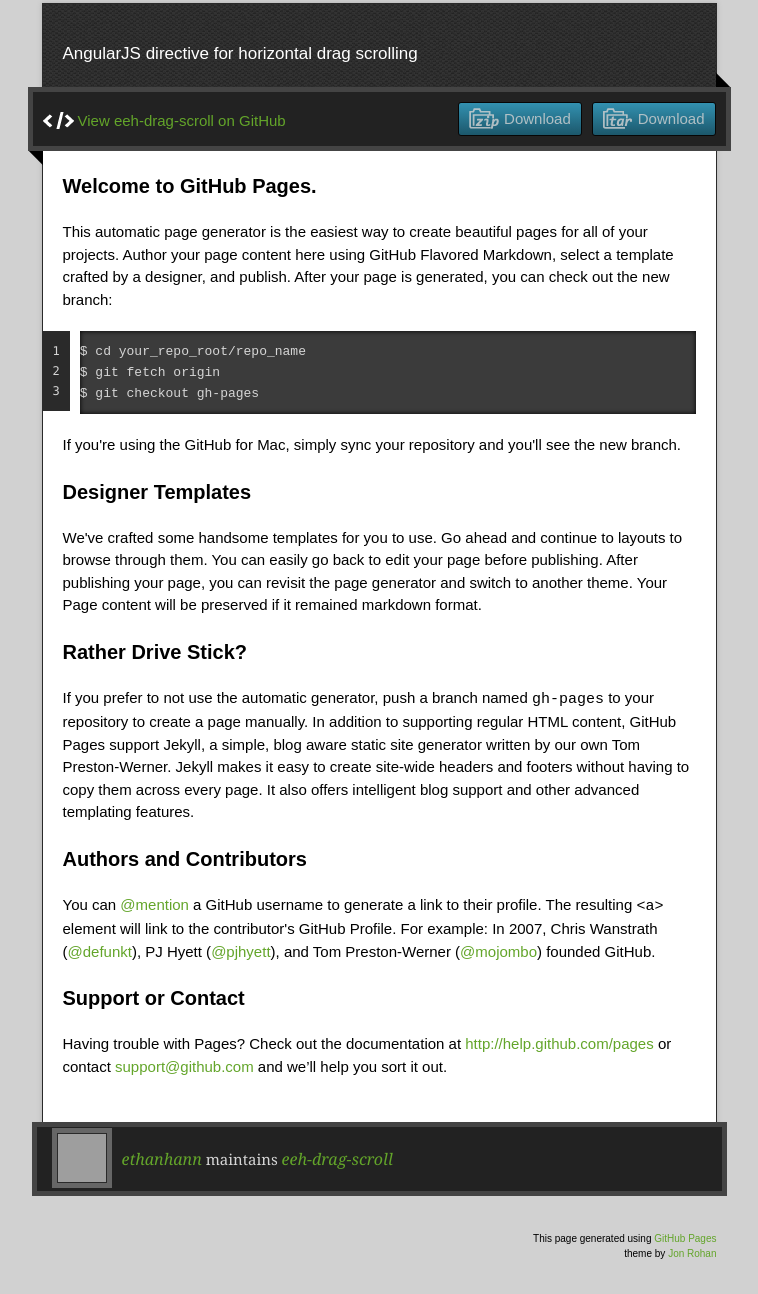
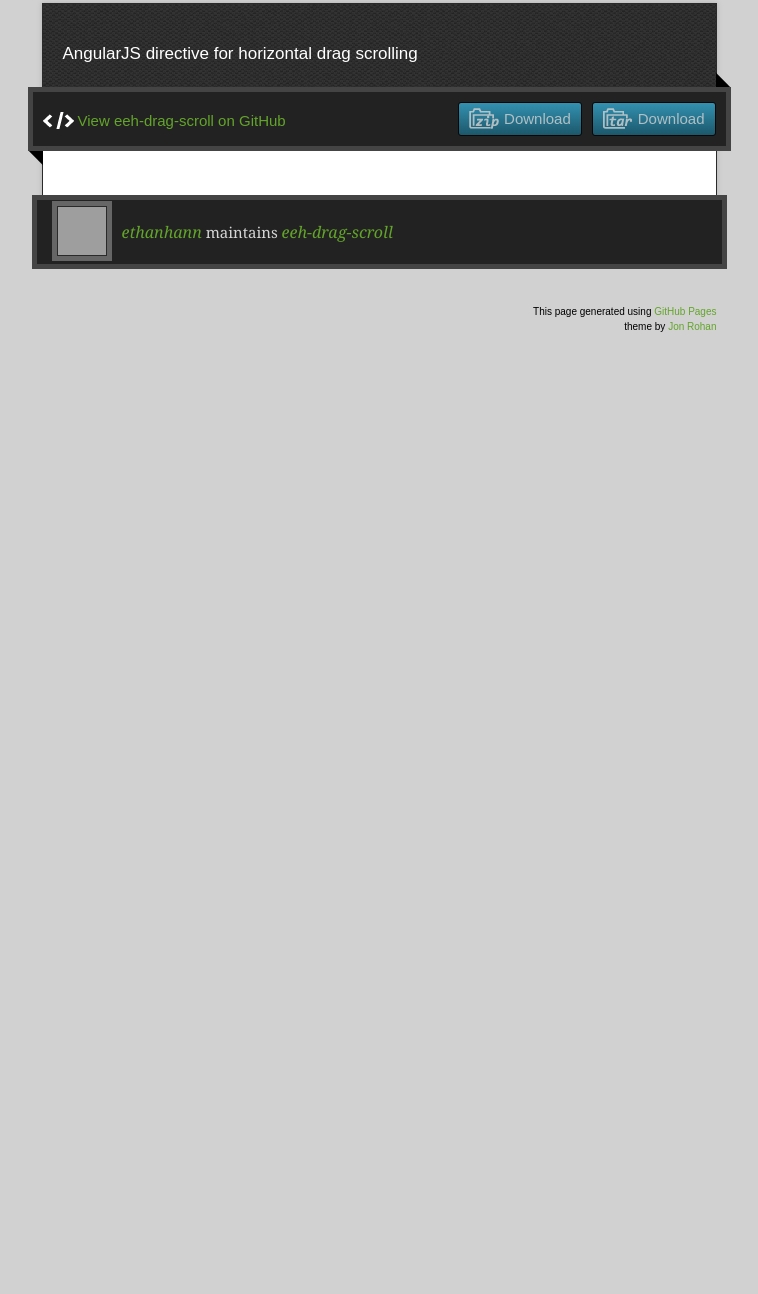
Before and after one commit to ethanhann/eeh-drag-scroll, a plain HTML site: page index.html in a window 1280 px wide. Shown: the part 127-1421 px from the top of the page, without its empty margins (261-1019 px from the left). After the commit the page ends 800 px from the top, so only its background shows below. Drawn offline with nearby package versions, Linux system fonts and the light colour scheme; grey boxes are pictures that could not be loaded.

Commit message:
Remove default content

```diff
--- a/index.html
+++ b/index.html
@@ -26,64 +26,40 @@
     </header>
     <div id="container">
         <p class="tagline">AngularJS directive for horizontal drag scrolling</p>
+
         <div id="main" role="main">
             <div class="download-bar">
                 <div class="inner">
-          <a href="https://github.com/ethanhann/eeh-drag-scroll/tarball/master" class="download-button tar"><span>Download</span></a>
-          <a href="https://github.com/ethanhann/eeh-drag-scroll/zipball/master" class="download-button zip"><span>Download</span></a>
-          <a href="https://github.com/ethanhann/eeh-drag-scroll" class="code">View eeh-drag-scroll on GitHub</a>
+                    <a href="https://github.com/ethanhann/eeh-drag-scroll/tarball/master"
+                       class="download-button tar"><span>Download</span></a>
+                    <a href="https://github.com/ethanhann/eeh-drag-scroll/zipball/master"
+                       class="download-button zip"><span>Download</span></a>
+                    <a href="https://github.com/ethanhann/eeh-drag-scroll" class="code">View eeh-drag-scroll on
+                        GitHub</a>
                 </div>
                 <span class="blc"></span><span class="trc"></span>
             </div>
-        <article class="markdown-body">
-          <h3>
-<a name="welcome-to-github-pages" class="anchor" href="#welcome-to-github-pages"><span class="octicon octicon-link"></span></a>Welcome to GitHub Pages.</h3>
-
-<p>This automatic page generator is the easiest way to create beautiful pages for all of your projects. Author your page content here using GitHub Flavored Markdown, select a template crafted by a designer, and publish. After your page is generated, you can check out the new branch:</p>
-
-<pre><code>$ cd your_repo_root/repo_name
-$ git fetch origin
-$ git checkout gh-pages
-</code></pre>
-
-<p>If you're using the GitHub for Mac, simply sync your repository and you'll see the new branch.</p>
-
-<h3>
-<a name="designer-templates" class="anchor" href="#designer-templates"><span class="octicon octicon-link"></span></a>Designer Templates</h3>
-
-<p>We've crafted some handsome templates for you to use. Go ahead and continue to layouts to browse through them. You can easily go back to edit your page before publishing. After publishing your page, you can revisit the page generator and switch to another theme. Your Page content will be preserved if it remained markdown format.</p>
-
-<h3>
-<a name="rather-drive-stick" class="anchor" href="#rather-drive-stick"><span class="octicon octicon-link"></span></a>Rather Drive Stick?</h3>
-
-<p>If you prefer to not use the automatic generator, push a branch named <code>gh-pages</code> to your repository to create a page manually. In addition to supporting regular HTML content, GitHub Pages support Jekyll, a simple, blog aware static site generator written by our own Tom Preston-Werner. Jekyll makes it easy to create site-wide headers and footers without having to copy them across every page. It also offers intelligent blog support and other advanced templating features.</p>
-
-<h3>
-<a name="authors-and-contributors" class="anchor" href="#authors-and-contributors"><span class="octicon octicon-link"></span></a>Authors and Contributors</h3>
-
-<p>You can <a href="https://github.com/blog/821" class="user-mention">@mention</a> a GitHub username to generate a link to their profile. The resulting <code>&lt;a&gt;</code> element will link to the contributor's GitHub Profile. For example: In 2007, Chris Wanstrath (<a href="https://github.com/defunkt" class="user-mention">@defunkt</a>), PJ Hyett (<a href="https://github.com/pjhyett" class="user-mention">@pjhyett</a>), and Tom Preston-Werner (<a href="https://github.com/mojombo" class="user-mention">@mojombo</a>) founded GitHub.</p>
-
-<h3>
-<a name="support-or-contact" class="anchor" href="#support-or-contact"><span class="octicon octicon-link"></span></a>Support or Contact</h3>
-
-<p>Having trouble with Pages? Check out the documentation at <a href="http://help.github.com/pages">http://help.github.com/pages</a> or contact <a href="mailto:support@github.com">support@github.com</a> and we’ll help you sort it out.</p>
-        </article>
         </div>
     </div>
     <footer>
         <div class="owner">
-      <p><a href="https://github.com/ethanhann" class="avatar"><img src="https://avatars3.githubusercontent.com/u/402597?s=60" width="48" height="48"/></a> <a href="https://github.com/ethanhann">ethanhann</a> maintains <a href="https://github.com/ethanhann/eeh-drag-scroll">eeh-drag-scroll</a></p>
-
-
+            <p><a href="https://github.com/ethanhann" class="avatar"><img
+                    src="https://avatars3.githubusercontent.com/u/402597?s=60" width="48" height="48"/></a> <a
+                    href="https://github.com/ethanhann">ethanhann</a> maintains <a
+                    href="https://github.com/ethanhann/eeh-drag-scroll">eeh-drag-scroll</a></p>
         </div>
         <div class="creds">
-        <small>This page generated using <a href="http://pages.github.com/">GitHub Pages</a><br/>theme by <a href="https://twitter.com/jonrohan/">Jon Rohan</a></small>
+            <small>This page generated using <a href="http://pages.github.com/">GitHub Pages</a><br/>theme by <a
+                    href="https://twitter.com/jonrohan/">Jon Rohan</a></small>
         </div>
     </footer>
 </div>
 <div class="current-section">
     <a href="#top">Scroll to top</a>
-    <a href="https://github.com/ethanhann/eeh-drag-scroll/tarball/master" class="tar">tar</a><a href="https://github.com/ethanhann/eeh-drag-scroll/zipball/master" class="zip">zip</a><a href="" class="code">source code</a>
+    <a href="https://github.com/ethanhann/eeh-drag-scroll/tarball/master" class="tar">tar</a><a
+        href="https://github.com/ethanhann/eeh-drag-scroll/zipball/master" class="zip">zip</a><a href="" class="code">source
+    code</a>
+
     <p class="name"></p>
 </div>
 
```
Lines whose indentation alone changed are shown as unchanged.
